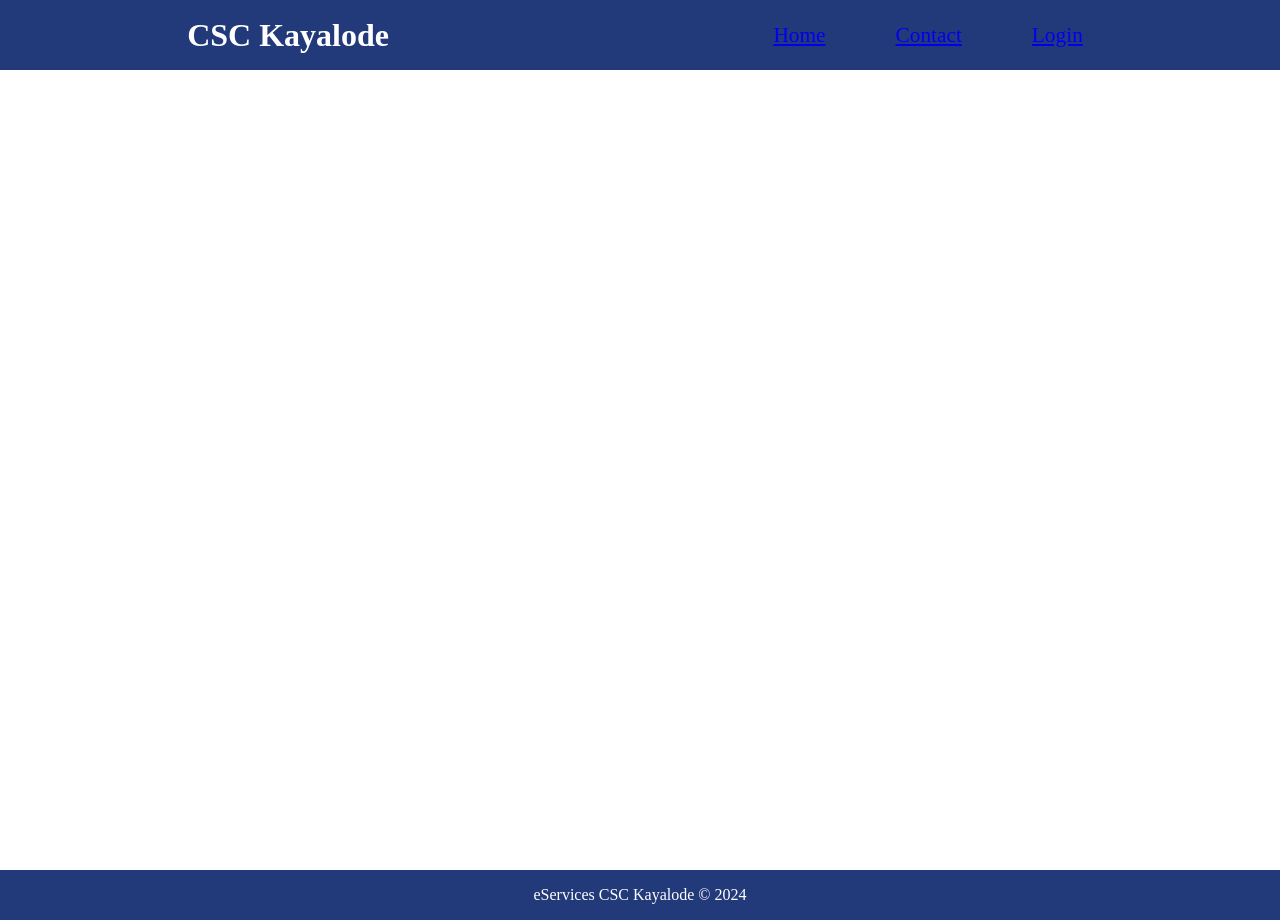
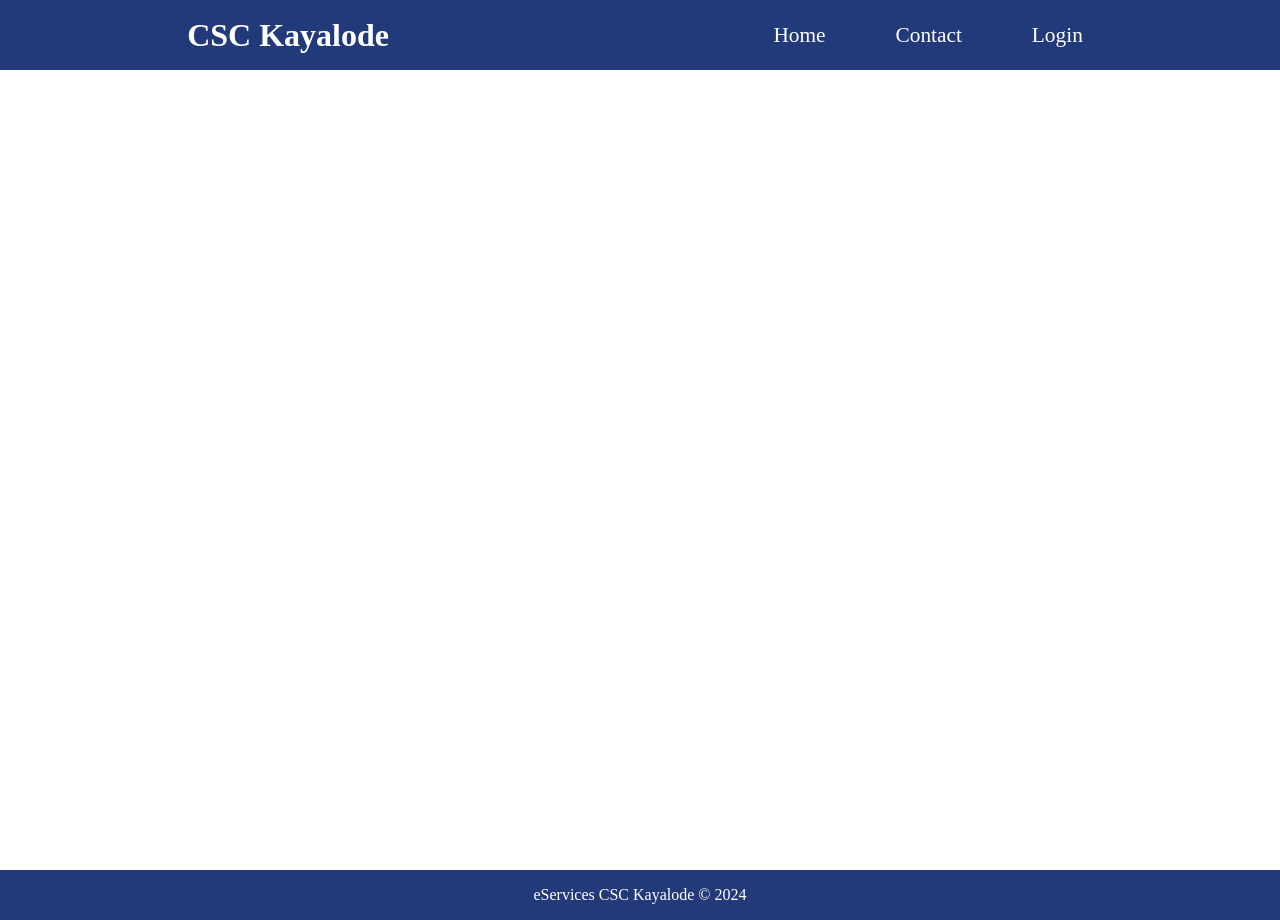
Before and after one commit to AadiDreams/eService-official, a plain HTML site: page index.html in a window 1280 px wide. Drawn offline with Linux system fonts and the light colour scheme.

Commit message:
links added

```diff
--- a/style.css
+++ b/style.css
@@ -31,6 +31,10 @@
     background-color: #fff;
     color:#223a7a;
 }
+a{
+    text-decoration: none;
+    color: #fff;
+}
 .main{
     height:100vh;
     display:flex;
```
